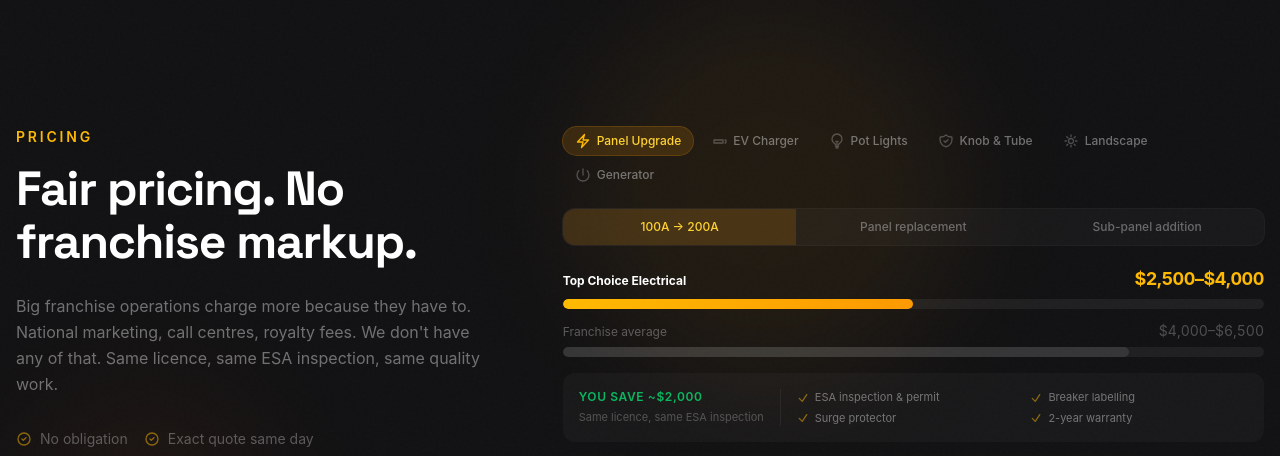
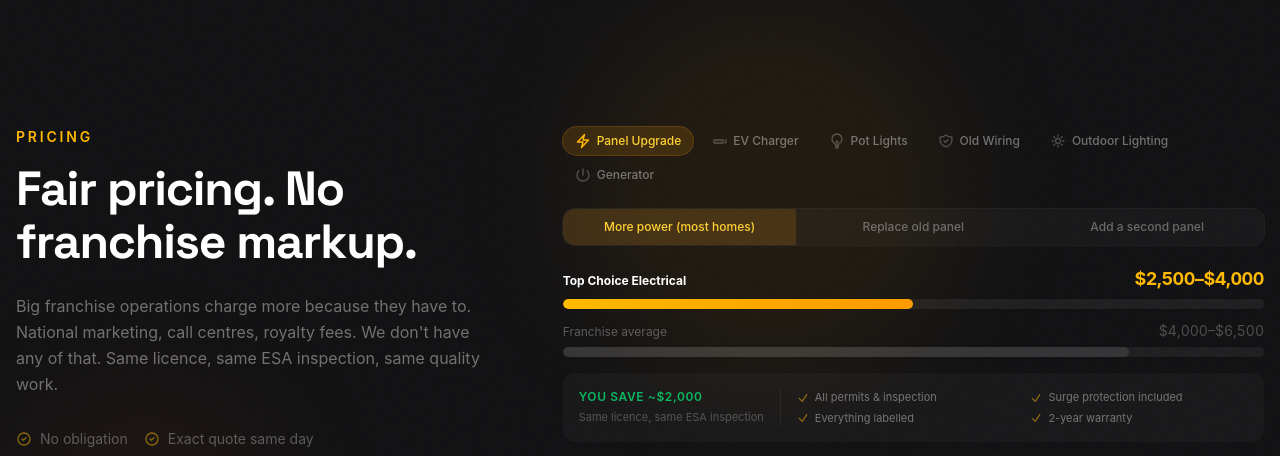
Before and after one commit to staybookt/tce-website, a Next.js app: page / in a window 1280 px wide. Shown: the part 2560-3016 px from the top of the page. Built offline with nearby package versions, Linux system fonts and the light colour scheme.

Commit message:
Rewrite cost estimator labels in plain homeowner language

```diff
--- a/src/components/CostEstimator.tsx
+++ b/src/components/CostEstimator.tsx
@@ -13,9 +13,9 @@ const services = [
       </svg>
     ),
     options: [
-      { label: '100A → 200A', low: 2500, high: 4000, franchiseLow: 4000, franchiseHigh: 6500, included: ['ESA inspection & permit', 'Breaker labelling', 'Surge protector', '2-year warranty'] },
-      { label: 'Panel replacement', low: 2000, high: 3500, franchiseLow: 3500, franchiseHigh: 5500, included: ['ESA inspection & permit', 'Old panel disposal', 'Breakers transferred', '2-year warranty'] },
-      { label: 'Sub-panel addition', low: 1500, high: 2500, franchiseLow: 2500, franchiseHigh: 4000, included: ['ESA inspection & permit', 'Up to 6 circuits', 'Panel labelling', '2-year warranty'] },
+      { label: 'More power (most homes)', low: 2500, high: 4000, franchiseLow: 4000, franchiseHigh: 6500, included: ['All permits & inspection', 'Surge protection included', 'Everything labelled', '2-year warranty'] },
+      { label: 'Replace old panel', low: 2000, high: 3500, franchiseLow: 3500, franchiseHigh: 5500, included: ['All permits & inspection', 'Old panel taken away', 'Everything transferred', '2-year warranty'] },
+      { label: 'Add a second panel', low: 1500, high: 2500, franchiseLow: 2500, franchiseHigh: 4000, included: ['All permits & inspection', 'Room for 6 new circuits', 'Everything labelled', '2-year warranty'] },
     ],
   },
   {
@@ -27,9 +27,9 @@ const services = [
       </svg>
     ),
     options: [
-      { label: 'Level 2 install', low: 1500, high: 2500, franchiseLow: 2500, franchiseHigh: 4000, included: ['40A dedicated circuit', 'NEMA 14-50 outlet', 'Permit & inspection', 'Up to 30ft run'] },
-      { label: 'Level 2 + panel', low: 3500, high: 5500, franchiseLow: 5500, franchiseHigh: 8000, included: ['200A panel upgrade', '40A dedicated circuit', 'Permit & inspection', 'Done in 1 day'] },
-      { label: 'Tesla Wall Connector', low: 1800, high: 3000, franchiseLow: 3000, franchiseHigh: 4500, included: ['60A circuit', 'Wall mount & routing', 'Permit & inspection', 'Wi-Fi setup'] },
+      { label: 'Charger + outlet', low: 1500, high: 2500, franchiseLow: 2500, franchiseHigh: 4000, included: ['Dedicated power line', 'Heavy-duty outlet', 'All permits & inspection', 'Up to 30ft of wiring'] },
+      { label: 'Charger + panel upgrade', low: 3500, high: 5500, franchiseLow: 5500, franchiseHigh: 8000, included: ['Panel upgraded too', 'Dedicated power line', 'All permits & inspection', 'Done in 1 day'] },
+      { label: 'Tesla Wall Connector', low: 1800, high: 3000, franchiseLow: 3000, franchiseHigh: 4500, included: ['High-speed charging', 'Mounted & wired clean', 'All permits & inspection', 'Wi-Fi connected'] },
     ],
   },
   {
@@ -41,37 +41,37 @@ const services = [
       </svg>
     ),
     options: [
-      { label: '4 lights (1 room)', low: 600, high: 1000, franchiseLow: 1000, franchiseHigh: 1600, included: ['LED fixtures', 'Dimmer switch', 'Ceiling patching', 'Old fixture removal'] },
-      { label: '8 lights (2 rooms)', low: 1100, high: 1800, franchiseLow: 1800, franchiseHigh: 3000, included: ['LED fixtures', 'Dimmer switches', 'Ceiling patching', 'Layout planning'] },
-      { label: '12+ lights (floor)', low: 1600, high: 2800, franchiseLow: 2800, franchiseHigh: 4500, included: ['LED fixtures', 'Multi-zone dimmers', 'Ceiling patching', 'Custom layout'] },
+      { label: '1 room', low: 600, high: 1000, franchiseLow: 1000, franchiseHigh: 1600, included: ['4 LED lights', 'Dimmer switch', 'Ceiling patched clean', 'Old lights removed'] },
+      { label: '2 rooms', low: 1100, high: 1800, franchiseLow: 1800, franchiseHigh: 3000, included: ['8 LED lights', 'Dimmer switches', 'Ceiling patched clean', 'We plan the layout'] },
+      { label: 'Entire floor', low: 1600, high: 2800, franchiseLow: 2800, franchiseHigh: 4500, included: ['12+ LED lights', 'Multiple dimmer zones', 'Ceiling patched clean', 'Custom layout design'] },
     ],
   },
   {
     id: 'knob-tube',
-    name: 'Knob & Tube',
+    name: 'Old Wiring',
     icon: (
       <svg viewBox="0 0 24 24" className="w-4 h-4" fill="none" stroke="currentColor" strokeWidth="2">
         <path strokeLinecap="round" strokeLinejoin="round" d="M9 12l2 2 4-4m5.618-4.016A11.955 11.955 0 0112 2.944a11.955 11.955 0 01-8.618 3.04A12.02 12.02 0 003 9c0 5.591 3.824 10.29 9 11.622 5.176-1.332 9-6.03 9-11.622 0-1.042-.133-2.052-.382-3.016z" />
       </svg>
     ),
     options: [
-      { label: 'Single circuit', low: 800, high: 1500, franchiseLow: 1500, franchiseHigh: 2500, included: ['ESA inspection', 'New circuit', 'Old wiring removed', 'Insurance letter'] },
-      { label: 'Kitchen + bath', low: 3000, high: 5000, franchiseLow: 5000, franchiseHigh: 8000, included: ['ESA inspection', 'All new circuits', 'Old wiring removed', 'Insurance docs'] },
-      { label: 'Whole house', low: 8000, high: 15000, franchiseLow: 14000, franchiseHigh: 25000, included: ['Full ESA inspection', 'New panel if needed', 'Every circuit replaced', 'Insurance docs'] },
+      { label: 'One area', low: 800, high: 1500, franchiseLow: 1500, franchiseHigh: 2500, included: ['Safety inspection', 'New safe wiring', 'Old wiring removed', 'Insurance letter'] },
+      { label: 'Kitchen + bathroom', low: 3000, high: 5000, franchiseLow: 5000, franchiseHigh: 8000, included: ['Safety inspection', 'All new wiring', 'Old wiring removed', 'Insurance paperwork'] },
+      { label: 'Whole house', low: 8000, high: 15000, franchiseLow: 14000, franchiseHigh: 25000, included: ['Full safety inspection', 'New panel if needed', 'Every wire replaced', 'Insurance paperwork'] },
     ],
   },
   {
     id: 'landscape',
-    name: 'Landscape',
+    name: 'Outdoor Lighting',
     icon: (
       <svg viewBox="0 0 24 24" className="w-4 h-4" fill="none" stroke="currentColor" strokeWidth="2">
         <path strokeLinecap="round" strokeLinejoin="round" d="M12 3v2.25m6.364.386l-1.591 1.591M21 12h-2.25m-.386 6.364l-1.591-1.591M12 18.75V21m-4.773-4.227l-1.591 1.591M5.25 12H3m4.227-4.773L5.636 5.636M15.75 12a3.75 3.75 0 11-7.5 0 3.75 3.75 0 017.5 0z" />
       </svg>
     ),
     options: [
-      { label: 'Pathway (6-8)', low: 1200, high: 2000, franchiseLow: 2000, franchiseHigh: 3500, included: ['LED fixtures', 'Transformer', 'Timer/photocell', 'Burial & routing'] },
-      { label: 'Front yard', low: 2500, high: 4500, franchiseLow: 4500, franchiseHigh: 7000, included: ['LED fixtures', 'Custom layout', 'Transformer & timer', 'Uplighting + path'] },
-      { label: 'Full property', low: 4000, high: 8000, franchiseLow: 7000, franchiseHigh: 12000, included: ['LED fixtures', 'Multiple zones', 'Smart timer', 'Design consult'] },
+      { label: 'Walkway / path', low: 1200, high: 2000, franchiseLow: 2000, franchiseHigh: 3500, included: ['6-8 LED lights', 'Auto on/off at sunset', 'All wiring buried', 'Power supply included'] },
+      { label: 'Front yard', low: 2500, high: 4500, franchiseLow: 4500, franchiseHigh: 7000, included: ['Path + accent lights', 'Custom design layout', 'Auto on/off at sunset', 'Trees & features lit'] },
+      { label: 'Full property', low: 4000, high: 8000, franchiseLow: 7000, franchiseHigh: 12000, included: ['Front + back yard', 'Multiple light zones', 'Smart controls', 'Free design consult'] },
     ],
   },
   {
@@ -83,9 +83,9 @@ const services = [
       </svg>
     ),
     options: [
-      { label: 'Portable hookup', low: 1000, high: 1800, franchiseLow: 1800, franchiseHigh: 3000, included: ['Transfer switch', 'Inlet box', 'Up to 6 circuits', 'Permit & inspection'] },
-      { label: 'Standby 14-20kW', low: 8000, high: 14000, franchiseLow: 13000, franchiseHigh: 20000, included: ['Auto transfer switch', 'Concrete pad', 'Gas coordination', '5-year warranty'] },
-      { label: 'Standby 22kW+', low: 12000, high: 20000, franchiseLow: 18000, franchiseHigh: 30000, included: ['Auto transfer switch', 'Concrete pad', 'Gas coordination', 'Load management'] },
+      { label: 'Portable setup', low: 1000, high: 1800, franchiseLow: 1800, franchiseHigh: 3000, included: ['Safe power transfer', 'Outdoor plug-in point', 'Powers key rooms', 'All permits included'] },
+      { label: 'Whole home (mid)', low: 8000, high: 14000, franchiseLow: 13000, franchiseHigh: 20000, included: ['Turns on automatically', 'Concrete pad poured', 'Gas line coordinated', '5-year warranty'] },
+      { label: 'Whole home (large)', low: 12000, high: 20000, franchiseLow: 18000, franchiseHigh: 30000, included: ['Turns on automatically', 'Concrete pad poured', 'Gas line coordinated', 'Powers everything'] },
     ],
   },
 ];
```
